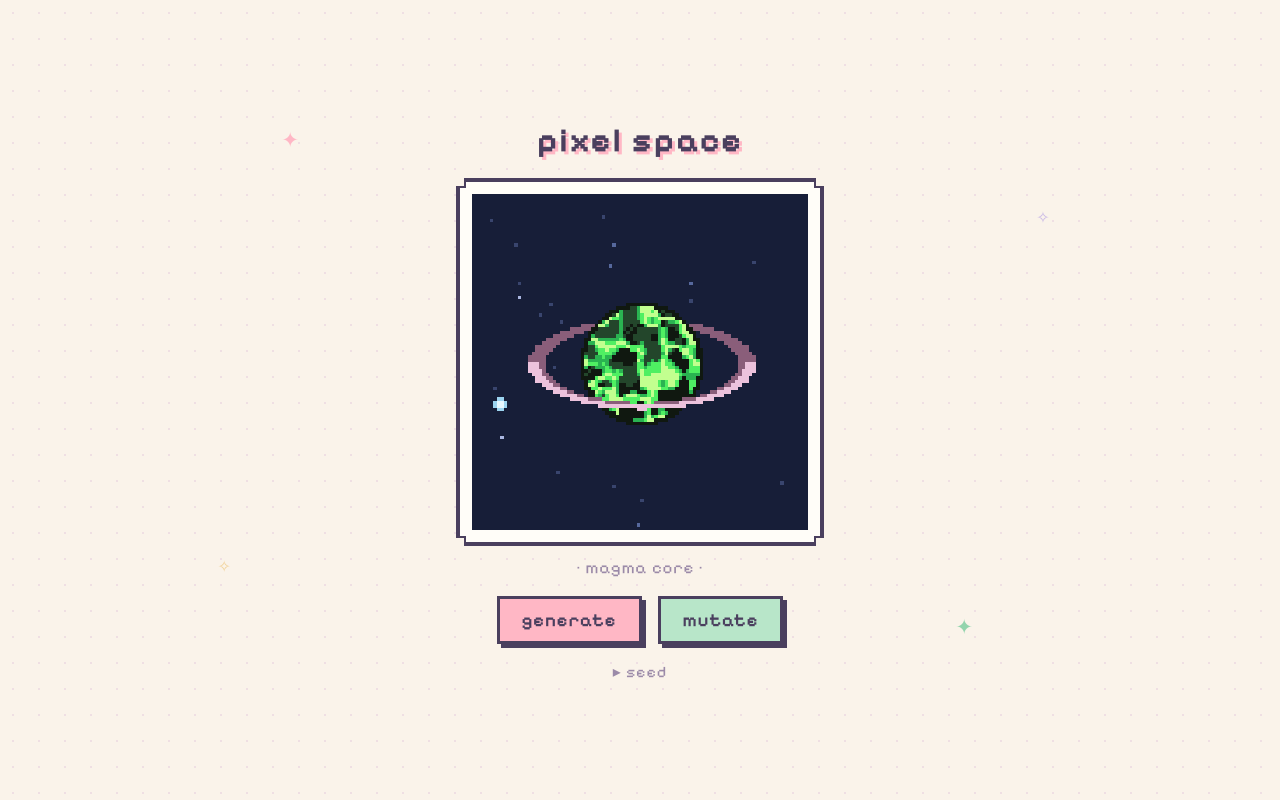
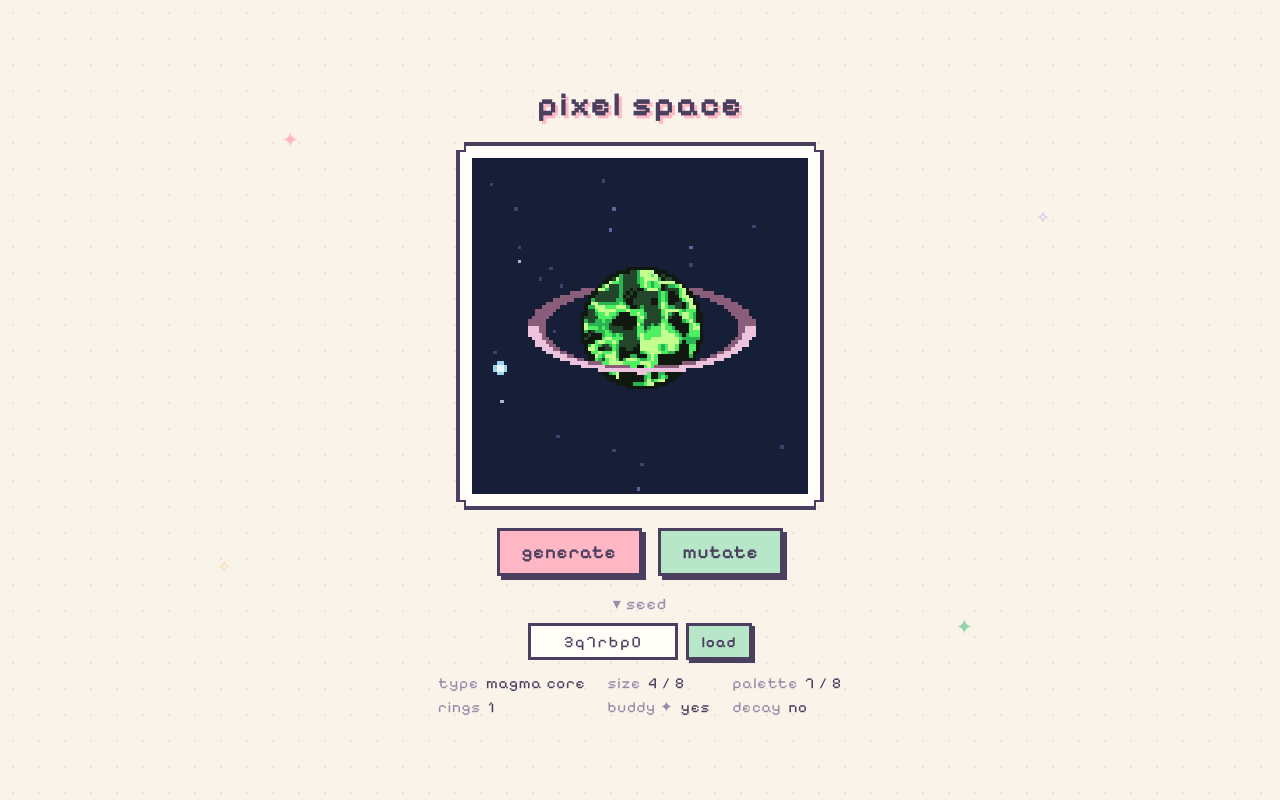
Before and after one commit to jdmnk/pixel-space, a React (Vite) app: page / in a window 1280 px wide. Built offline with nearby package versions, Linux system fonts and the light colour scheme.

Commit message:
various updates

```diff
--- a/scripts/hero.js
+++ b/scripts/hero.js
@@ -26,7 +26,7 @@ const SCENES = [
   { center: [1080, 195], scale: 3, p: { type: 1, palette: 0, size: 6, rings: 0, ringStyle: 0, companion: 1, decay: 0, feature: 2, detail: 19191 } },
   { center: [180, 430], scale: 2, p: { type: 4, palette: 0, size: 5, rings: 0, ringStyle: 0, companion: 0, decay: 0, feature: 3, detail: 55123 } },
   { center: [520, 465], scale: 2, p: { type: 3, palette: 0, size: 5, rings: 0, ringStyle: 0, companion: 0, decay: 0, feature: 3, detail: 27182 } },
-  { center: [820, 455], scale: 2, p: { type: 7, palette: 1, size: 5, rings: 0, ringStyle: 0, companion: 0, decay: 0, feature: 0, detail: 12321 } },
+  { center: [820, 455], scale: 2, p: { type: 7, palette: 1, size: 5, rings: 0, ringStyle: 2, companion: 0, decay: 1, feature: 0, detail: 12321 } },
   { center: [1120, 440], scale: 2, p: { type: 3, palette: 1, size: 4, rings: 0, ringStyle: 0, companion: 0, decay: 1, feature: 2, detail: 9090 } },
 ]
 
--- a/src/App.jsx
+++ b/src/App.jsx
@@ -20,6 +20,7 @@ export default function App() {
 function Generator() {
   const [seed, setSeed] = useState(randomSeed)
   const [field, setField] = useState(seed)
+  const [seedOpen, setSeedOpen] = useState(true)
   const canvasRef = useSceneCanvas(seed)
   const params = decodeSeed(seed)
 
@@ -28,6 +29,17 @@ function Generator() {
   const load = () => {
     if (field.trim()) setSeed(canonicalSeed(field))
   }
+
+  const ringCount =
+    params.type <= 4 ? [0, 1, 1, 2][params.rings] : params.type === 7 ? (params.rings >= 2 ? 2 : 1) : null
+  const traits = [
+    ['type', TYPE_NAMES[params.type]],
+    ['size', `${params.size + 1} / 8`],
+    ['palette', `${params.palette + 1} / 8`],
+    ['rings', ringCount === null ? '—' : String(ringCount)],
+    ['buddy ✦', params.companion ? 'yes' : 'no'],
+    ['decay', params.type === 6 ? '—' : params.decay ? 'yes' : 'no'],
+  ]
 
   return (
     <main className="app">
@@ -44,8 +56,6 @@ function Generator() {
         </div>
       </div>
 
-      <p className="label">· {TYPE_NAMES[params.type]} ·</p>
-
       <div className="buttons">
         <button className="btn pink" onClick={() => setSeed(randomSeed())}>
           generate
@@ -55,7 +65,7 @@ function Generator() {
         </button>
       </div>
 
-      <details className="seedbox">
+      <details className="seedbox" open={seedOpen} onToggle={(e) => setSeedOpen(e.target.open)}>
         <summary>seed</summary>
         <div className="seedrow">
           <input
@@ -69,6 +79,14 @@ function Generator() {
             load
           </button>
         </div>
+        <ul className="traits">
+          {traits.map(([k, v]) => (
+            <li key={k}>
+              <span>{k}</span>
+              {v}
+            </li>
+          ))}
+        </ul>
       </details>
     </main>
   )
--- a/src/gen/render.js
+++ b/src/gen/render.js
@@ -113,6 +113,10 @@ const HOLE = [
   ['#12537a', '#1ca8e0', '#7ce8ff'],
   ['#5e127a', '#a81ce0', '#e87cff'],
   ['#7a4a12', '#e09c1c', '#ffe97c'],
+  ['#7a1230', '#e01c50', '#ff7ca0'],
+  ['#0f6e4f', '#1cc28a', '#7cffd4'],
+  ['#2d3a8a', '#5c7ae0', '#b8d0ff'],
+  ['#8a2d5e', '#e05ca0', '#ffb8d9'],
 ]
 
 const RING_COLORS = [
@@ -355,14 +359,15 @@ export function renderScene(canvas, p) {
         }
       }
     }
-    // rays
+    // rays — roughly proportional to the body so big suns shine far
     const dirs = [[1, 0], [-1, 0], [0, 1], [0, -1]]
     if (p.feature >= 2) dirs.push([0.707, 0.707], [-0.707, 0.707], [0.707, -0.707], [-0.707, -0.707])
-    const len = 4 + (p.size >> 1)
+    const len = Math.round(R * 0.55) + 2
     for (const [ux, uy] of dirs) {
-      const l = len * (0.7 + rnd() * 0.5)
+      const l = len * (0.75 + rnd() * 0.45)
       for (let s = 1; s <= l; s++) {
-        put(CX + ux * (R + 1 + s), CY + uy * (R + 1 + s), s < l * 0.55 ? ramp[3] : ramp[1])
+        const t = s / l
+        put(CX + ux * (R + 1 + s), CY + uy * (R + 1 + s), t < 0.4 ? ramp[3] : t < 0.7 ? ramp[2] : ramp[1])
       }
     }
     // solar prominences when "deteriorating"
@@ -422,23 +427,39 @@ export function renderScene(canvas, p) {
     }
   }
 
+  // Black holes vary by seed: disk tilt (ringStyle), thin/blazing disk
+  // (feature), single or double disk (rings), and a feeding state (decay)
+  // that adds white-hot clumps and relativistic jets.
   function drawBlackHole() {
-    const acc = HOLE[p.palette % HOLE.length]
-    const rx = R * 1.9
-    const ry = rx * 0.28
+    const acc = HOLE[p.palette]
+    const hot = '#fff3d6'
+    const tilt = 0.2 + p.ringStyle * 0.07
+    const disks = p.rings >= 2 ? 2 : 1
+    const thick = p.feature >= 2 ? 4.4 : 2.9
+    const rx0 = R * 1.9
     const disk = (front) => {
       for (let y = 0; y < S; y++) {
         const dy = y - CY
         if (front ? dy < 0 : dy >= 0) continue
         for (let x = 0; x < S; x++) {
           const dx = x - CX
-          const a = dx / rx
-          const b = dy / ry
-          const q = Math.sqrt(a * a + b * b)
-          const w = 3.2 / rx
-          if (Math.abs(q - 1) < w) {
-            const hot = Math.abs(q - 1) < w * 0.45
-            put(x, y, front ? (hot ? '#fff3d6' : acc[2]) : hot ? acc[2] : acc[1])
+          for (let d = 0; d < disks; d++) {
+            const rx = rx0 + d * 7
+            const ry = rx * tilt
+            const a = dx / rx
+            const b = dy / ry
+            const q = Math.sqrt(a * a + b * b)
+            const w = (thick / rx) * (d ? 0.55 : 1)
+            if (Math.abs(q - 1) < w) {
+              const inner = Math.abs(q - 1) < w * 0.45
+              let col
+              if (d > 0) col = front ? acc[1] : acc[0]
+              else if (front) col = inner ? hot : acc[2]
+              else col = inner ? acc[2] : acc[1]
+              if (p.decay && d === 0 && hash2(x, y, nseed) > 0.8) col = hot
+              put(x, y, col)
+              break
+            }
           }
         }
       }
@@ -453,6 +474,21 @@ export function renderScene(canvas, p) {
         else if (r < R * 0.8) put(x, y, '#08070f')
         else if (r < R * 1.06 && dy < -R * 0.25) put(x, y, acc[1]) // lensed light above
         else if (r < R * 1.3 && (x + y) % 2 === 0 && r >= R * 1.06) put(x, y, acc[0])
+      }
+    }
+    if (p.decay) {
+      const len = R * 1.5
+      for (const sgn of [1, -1]) {
+        for (let s = 0; s < len; s++) {
+          const t = s / len
+          const jy = CY + sgn * Math.round(R * 1.05 + s)
+          if (t < 0.45) {
+            put(CX, jy, acc[2])
+            put(CX + ((s & 1) ? 1 : -1), jy, acc[1])
+          } else if ((s & 1) === 0) {
+            put(CX, jy, acc[1])
+          }
+        }
       }
     }
     disk(true)
--- a/src/styles.css
+++ b/src/styles.css
@@ -69,7 +69,7 @@ body {
     var(--notch) var(--notch)
   );
   filter: drop-shadow(6px 6px 0 var(--shadow));
-  animation: pop 0.22s steps(3) both;
+  animation: pop 0.38s cubic-bezier(0.34, 1.45, 0.64, 1) both;
 }
 
 .frame-inner {
@@ -99,19 +99,13 @@ canvas {
 
 @keyframes pop {
   from {
-    transform: scale(0.92);
+    transform: scale(0.9);
+    opacity: 0.3;
   }
   to {
     transform: scale(1);
+    opacity: 1;
   }
-}
-
-.label {
-  margin: -6px 0 0;
-  font-size: 1.05rem;
-  color: var(--ink-soft);
-  letter-spacing: 1px;
-  user-select: none;
 }
 
 .buttons {
@@ -214,6 +208,35 @@ canvas {
   border-color: var(--pink-deep);
 }
 
+/* world traits readout */
+.traits {
+  margin: 14px auto 0;
+  padding: 0;
+  list-style: none;
+  display: grid;
+  grid-template-columns: repeat(3, auto);
+  gap: 6px 22px;
+  justify-content: center;
+  font-size: 0.95rem;
+  letter-spacing: 1px;
+}
+
+.traits li {
+  display: flex;
+  gap: 7px;
+  white-space: nowrap;
+}
+
+.traits li span {
+  color: var(--ink-soft);
+}
+
+@media (max-width: 480px) {
+  .traits {
+    grid-template-columns: repeat(2, auto);
+  }
+}
+
 /* floating sparkle decorations */
 .deco {
   position: absolute;
```
Also changed, not shown: 2 other files (tests, documents, lock files or other folders).
